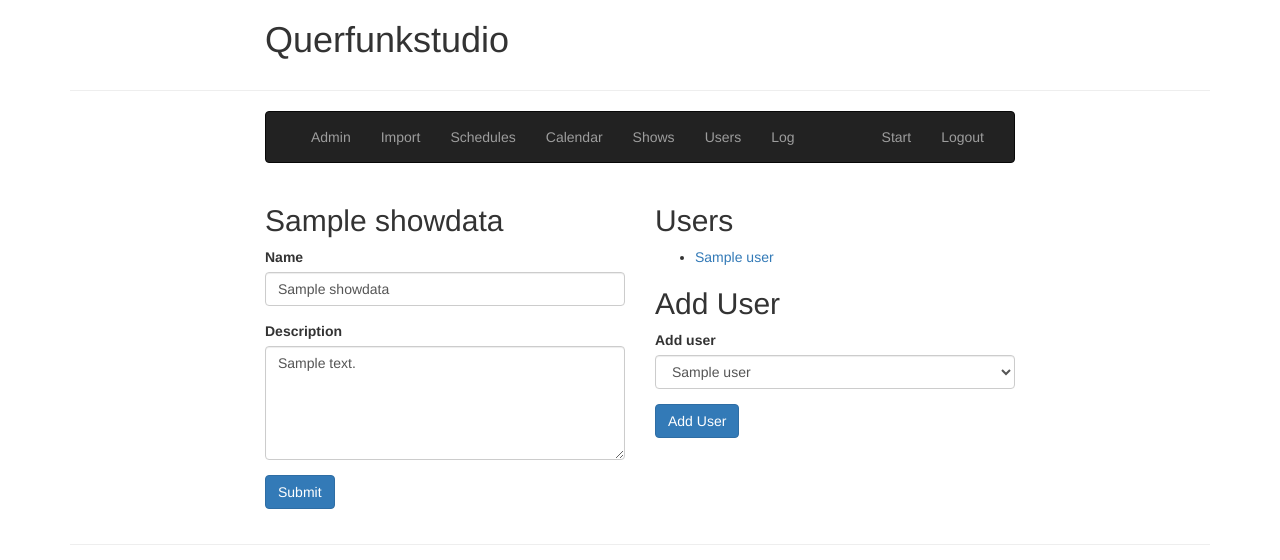
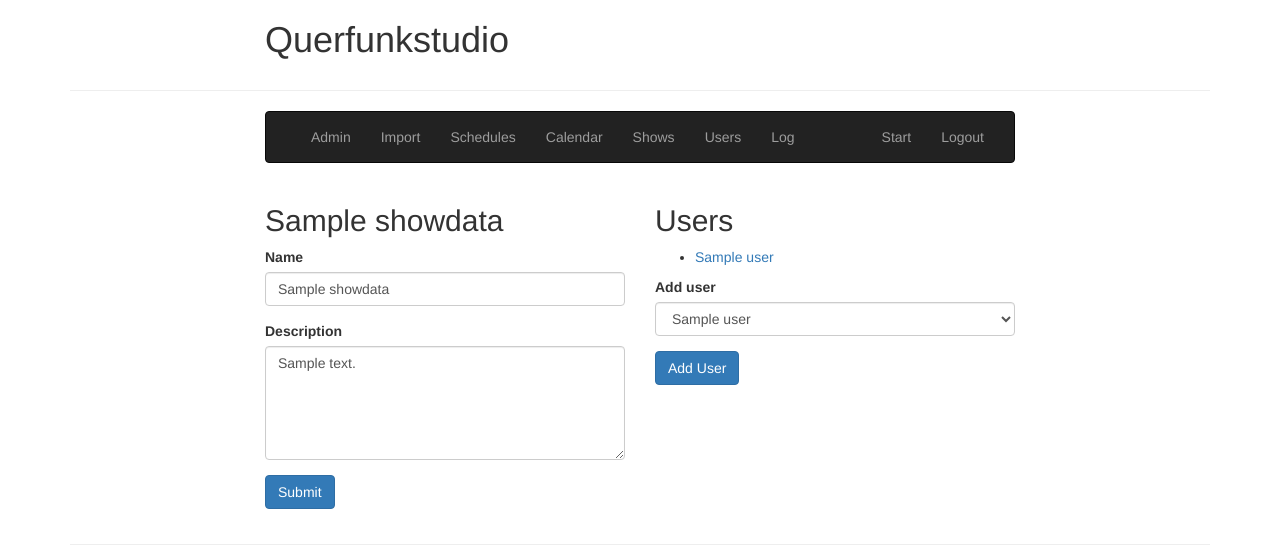
Before and after one commit to olf42/querfunkstudio, a Python web app: template templates/show.html in a window 1280 px wide. Shown: the top 560 px of the page. Run offline with Jinja, Linux system fonts and the light colour scheme; the template is opened without the code that fills it: most values are stand-ins (such as "Sample title", 1, 10 or a date in 2020); some libraries are stand-ins or nearby versions.

Commit message:
removed "Add User" Headline from show page

```diff
--- a/templates/show.html
+++ b/templates/show.html
@@ -41,7 +41,6 @@
 				{% endfor %}
 			</ul>
 			{% if users %}
-			<h2>Add User</h2>
 			<form method="POST" action="/admin/show?id={{show_id}}">
                                         <fieldset>
                                                 <input class="form-control" name="query" value="add" type="hidden">
```
